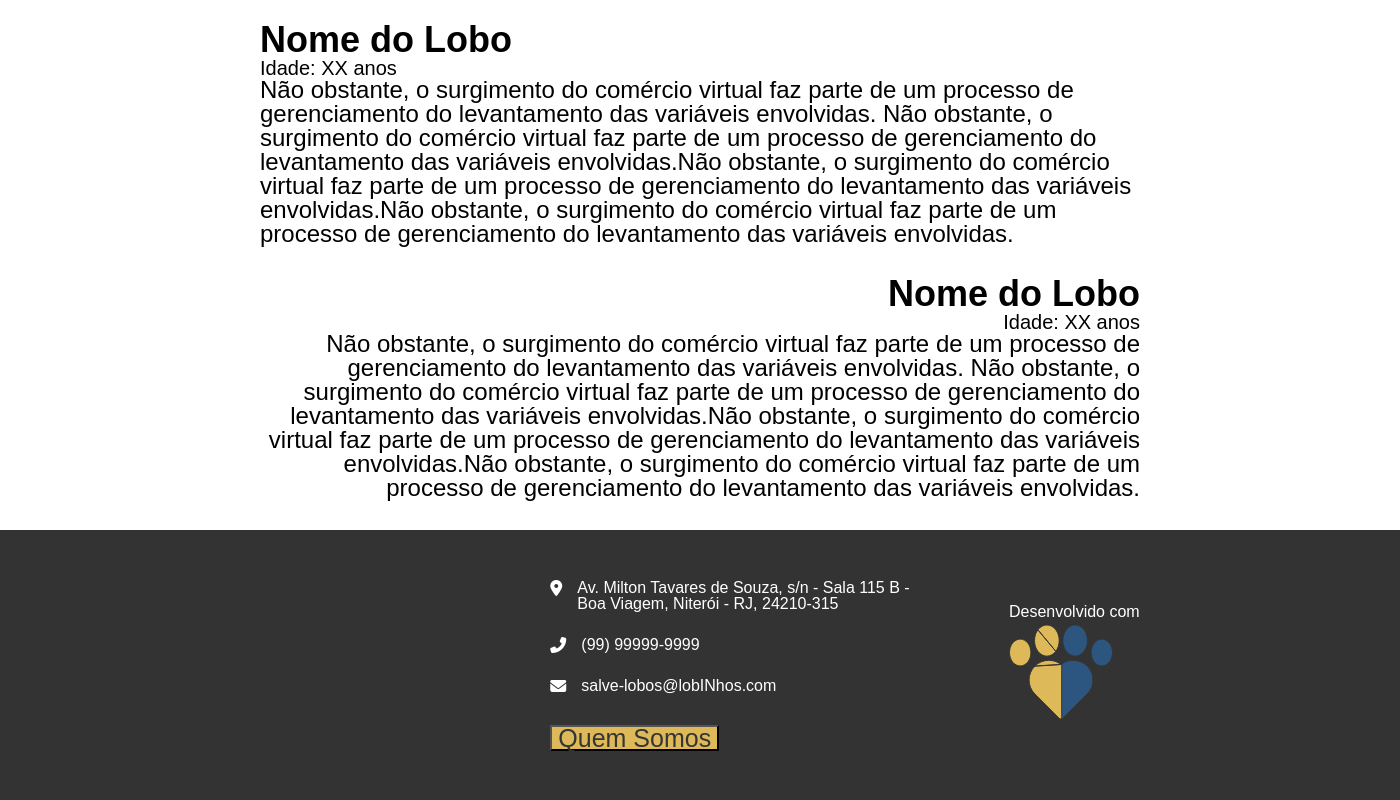
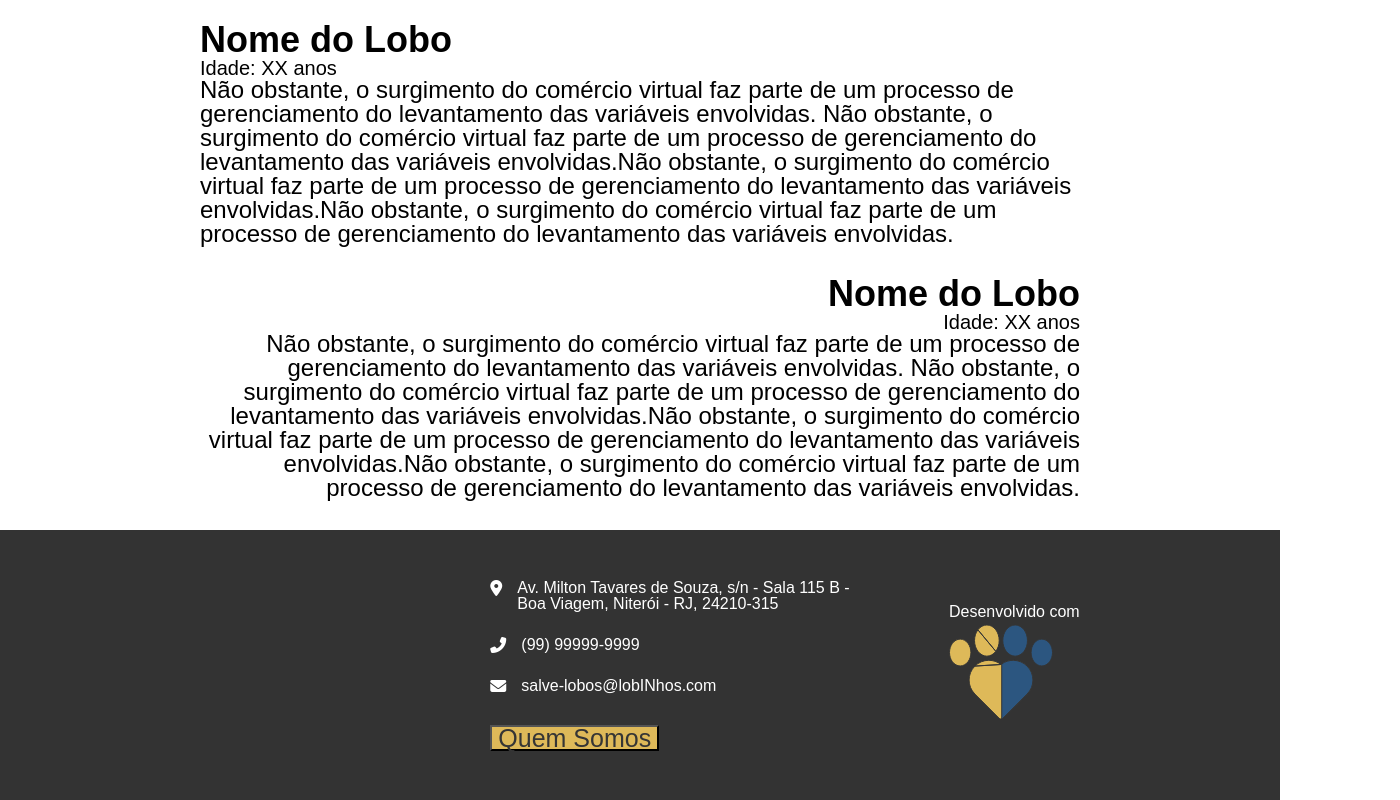
Before and after one commit to rwsaraujo/AdoteUmLobinhoAra-joRaphael, a plain HTML site: page index.html in a window 1280 px wide. Shown: the part 1695-2495 px from the top of the page, 1400 px wide, since content can reach past the window. Drawn offline with Linux system fonts and the light colour scheme; grey boxes are pictures that could not be loaded; a web font is replaced by a local one.

Commit message:
ajuste na largura da pagina

```diff
--- a/css/style.css
+++ b/css/style.css
@@ -1,6 +1,6 @@
 /* Corpo da página */
 body {
-    width: 1400px;
+    max-width: 1400px;
     margin: 0 auto;
     color: #ffffff;
 }
@@ -14,7 +14,7 @@ header {
 }
 
 nav {
-    width: 960px;
+    max-width: 960px;
     margin: 0 auto;
 }
 
@@ -127,7 +127,7 @@ header ul li a {
 /* Seção Lobos Exemplo */
 #lobos-exemplo {
     background-color: var(--bg-branco);
-    width: 960px;
+    max-width: 960px;
     margin: 0 auto;
     color: #000000;
 }
@@ -185,7 +185,7 @@ footer {
 
 #footer {
     height: 270px;
-    width: 960px;
+    max-width: 960px;
     margin: 0 auto;
     display: flex;
     align-items: center;
```
